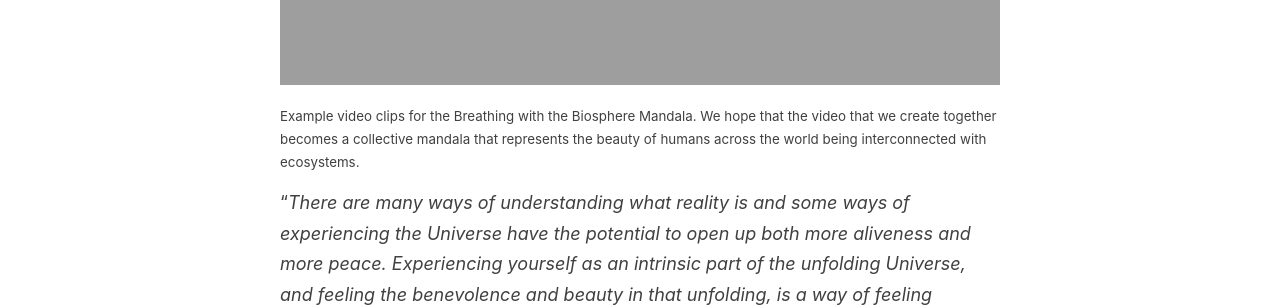
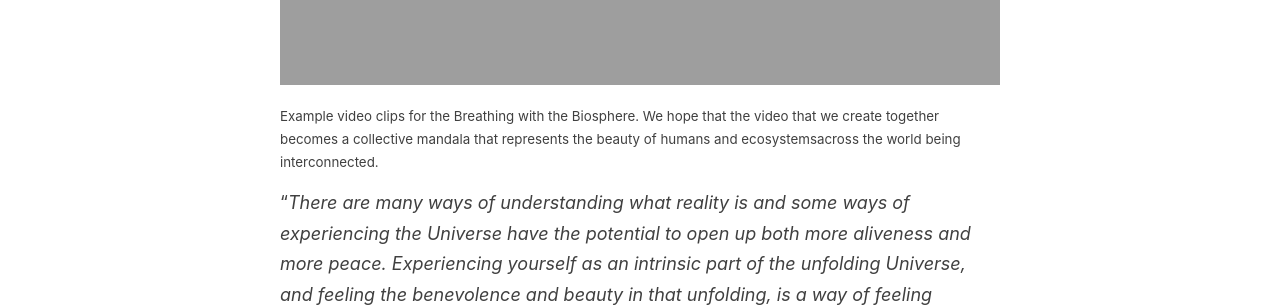
Before and after one commit to fluxnetart/fluxnetart.github.io, a Jekyll site: the page built from _posts/2025-05-18-video-mandala.md, in a window 1280 px wide and 900 px high, scrolled down 1841 px. Shown: the part 152-459 px from the top of the window. Built offline with Jekyll 4.4.1, drawn with Linux system fonts in a browser that asks for light colours.

Commit message:
Update 2025-05-18-video-mandala.md

```diff
--- a/_posts/2025-05-18-video-mandala.md
+++ b/_posts/2025-05-18-video-mandala.md
@@ -55,7 +55,7 @@ We’d also like to invite you to feel the full range of your emotional experien
         <iframe src="https://drive.google.com/file/d/1MCijbiDhSBNlDYdRJEaATgirR2w8SMmQ/preview" frameborder="0" allowfullscreen></iframe>
     </div>
 </div>
-<figcaption>Example video clips for the Breathing with the Biosphere Mandala. We hope that the video that we create together becomes a collective mandala that represents the beauty of humans across the world being interconnected with ecosystems.</figcaption>
+<figcaption>Example video clips for the Breathing with the Biosphere. We hope that the video that we create together becomes a collective mandala that represents the beauty of humans and ecosystemsacross the world being interconnected.</figcaption>
 
 “<i>There are many ways of understanding what reality is and some ways of experiencing the Universe have the potential to open up both more aliveness and more peace. Experiencing yourself as an intrinsic part of the unfolding Universe, and feeling the benevolence and beauty in that unfolding, is a way of feeling nourished and supported, while also expanding your remit of care towards the worlds and others.” </i> – Rosa Lewis
 
```
